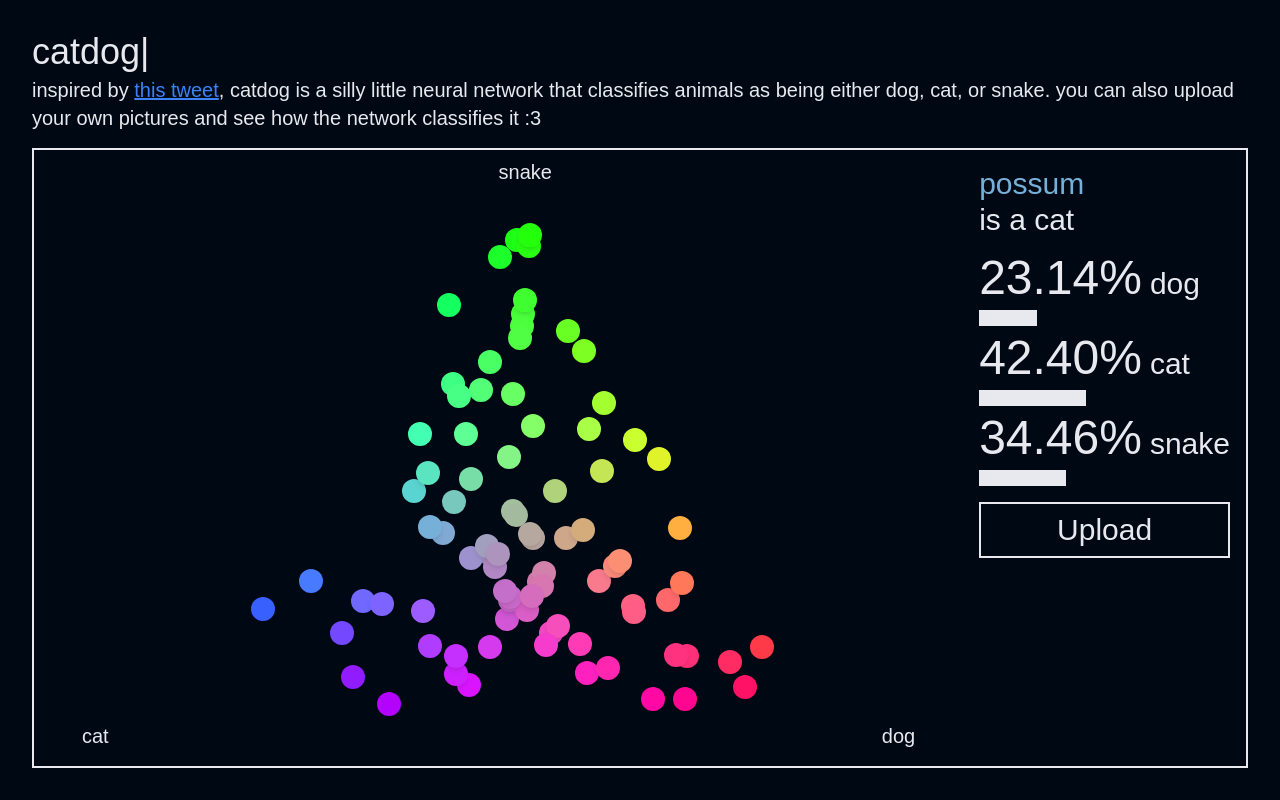
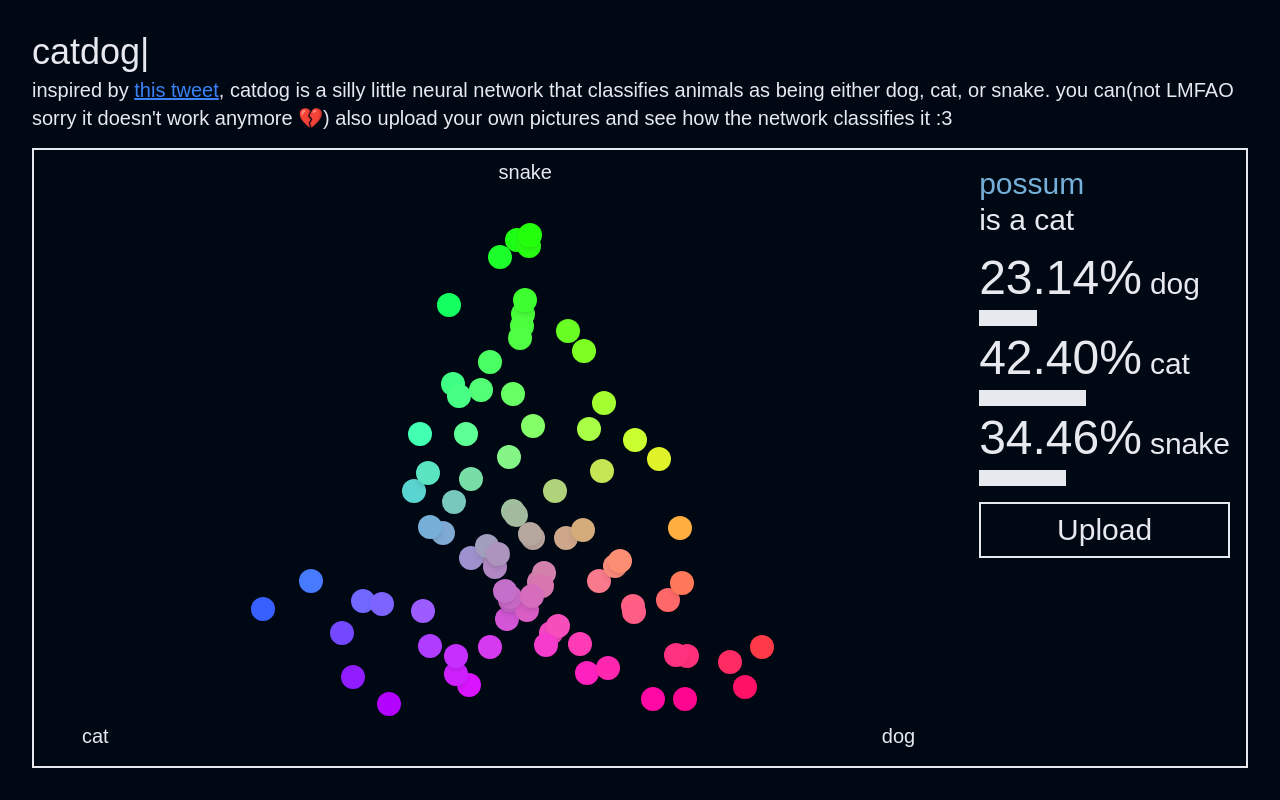
Before and after one commit to sunnymakespromises/cat-dog, a React (Create React App) app: page / in a window 1280 px wide. Built offline with nearby package versions, Linux system fonts and the light colour scheme.

Commit message:
updated intro

```diff
--- a/src/App.js
+++ b/src/App.js
@@ -35,7 +35,7 @@ function App() {
                     <Text style = 'subtitle'>
                         inspired by <a href = 'https://twitter.com/sonnen_konig/status/1657711956743139332?s=46&t=tdKjigfuSqFFkKoOpXqGkg' className = 'text-blue-500 underline'>this tweet</a>,
                         catdog is a silly little neural network that classifies animals as being either dog, cat, or snake.
-                        you can also upload your own pictures and see how the network classifies it :3
+                        you can(not LMFAO sorry it doesn't work anymore 💔) also upload your own pictures and see how the network classifies it :3
                     </Text>
                 </div>
                 <div id = 'body' className = 'relative w-full h-full flex flex-col justify-center border-main border-base-0'>
```
